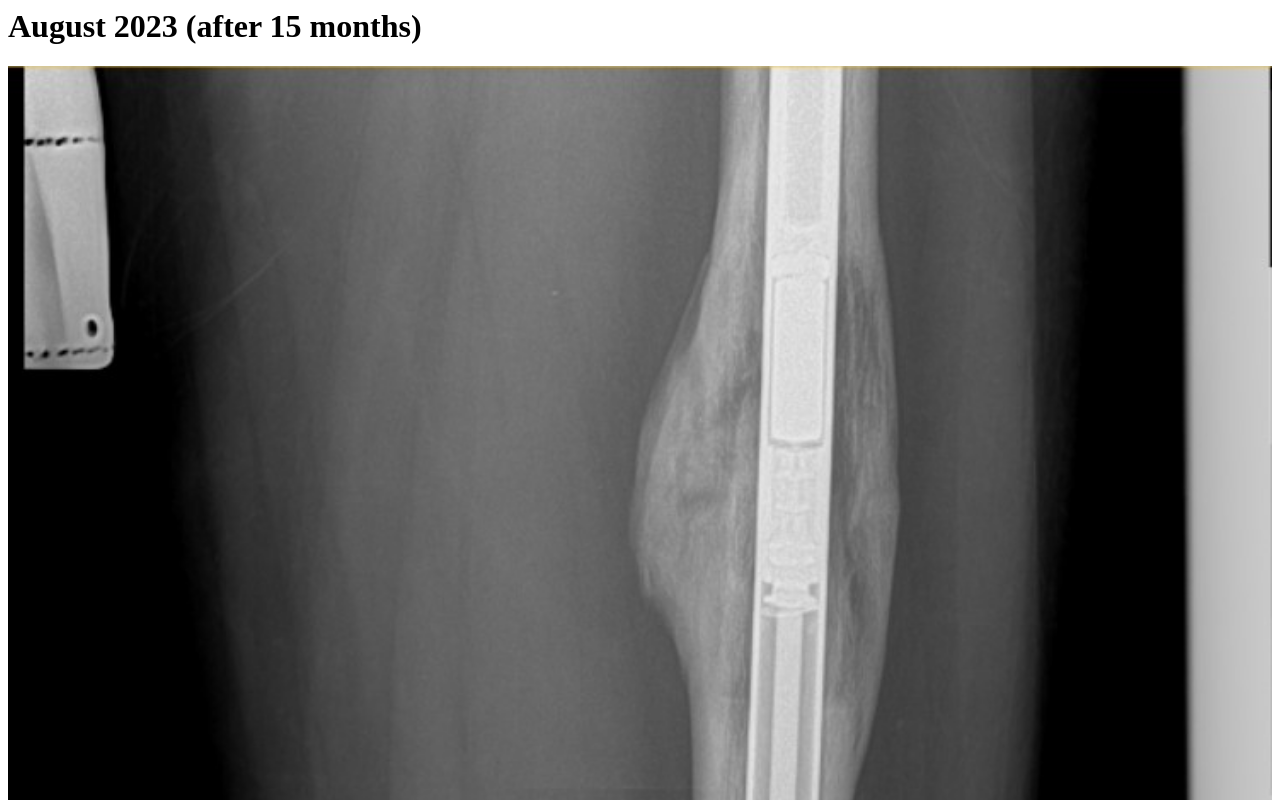
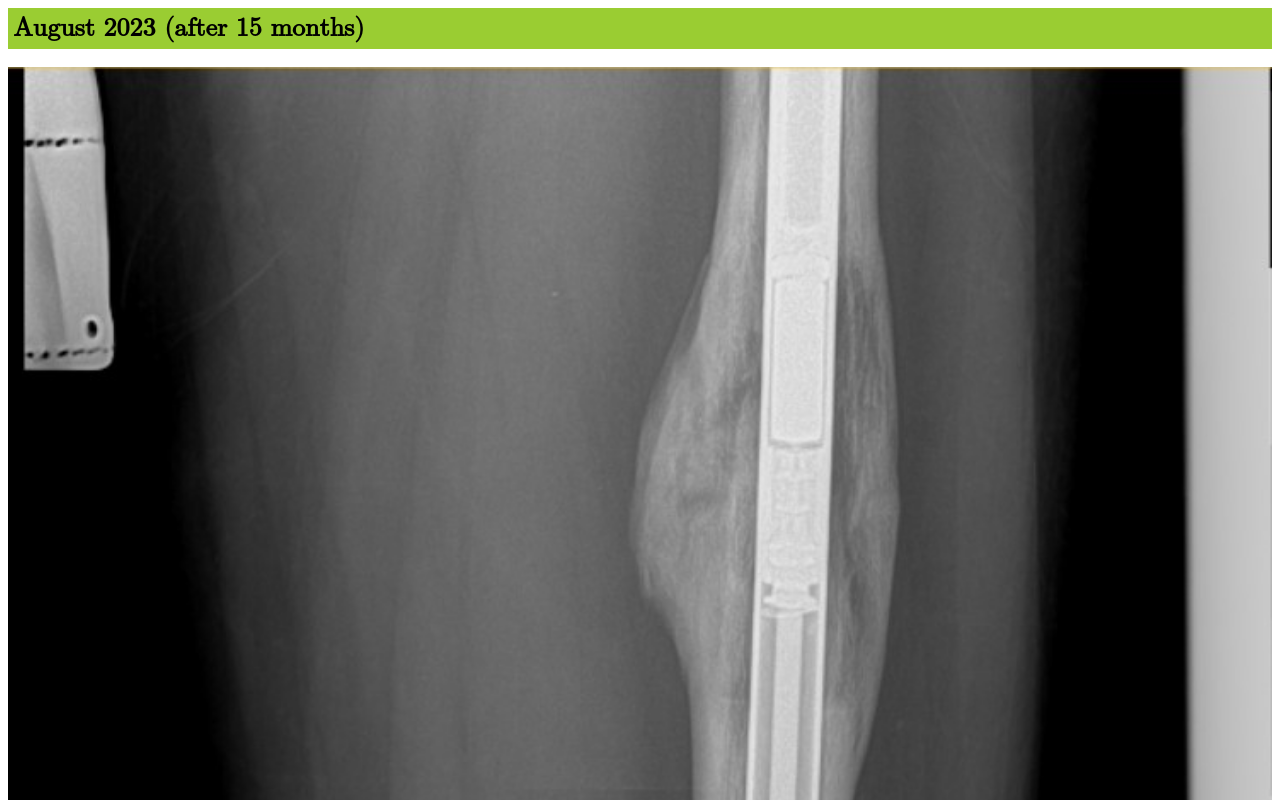
Before and after one commit to mmottaghi/leglen-xrays, a plain HTML site: page index.html in a window 1280 px wide. Shown: the top 800 px of the page. Drawn offline with Linux system fonts and the light colour scheme.

Commit message:
Added H1 style

```diff
--- a/index.html
+++ b/index.html
@@ -4,6 +4,13 @@
 	<style>
 		img {
 				width: 100%;
+		}
+
+		H1 {
+			font-size: 26px;
+			font-family: math;
+			background: yellowgreen;
+			padding: 0.2em;
 		}
 	</style>
 </head>
```
